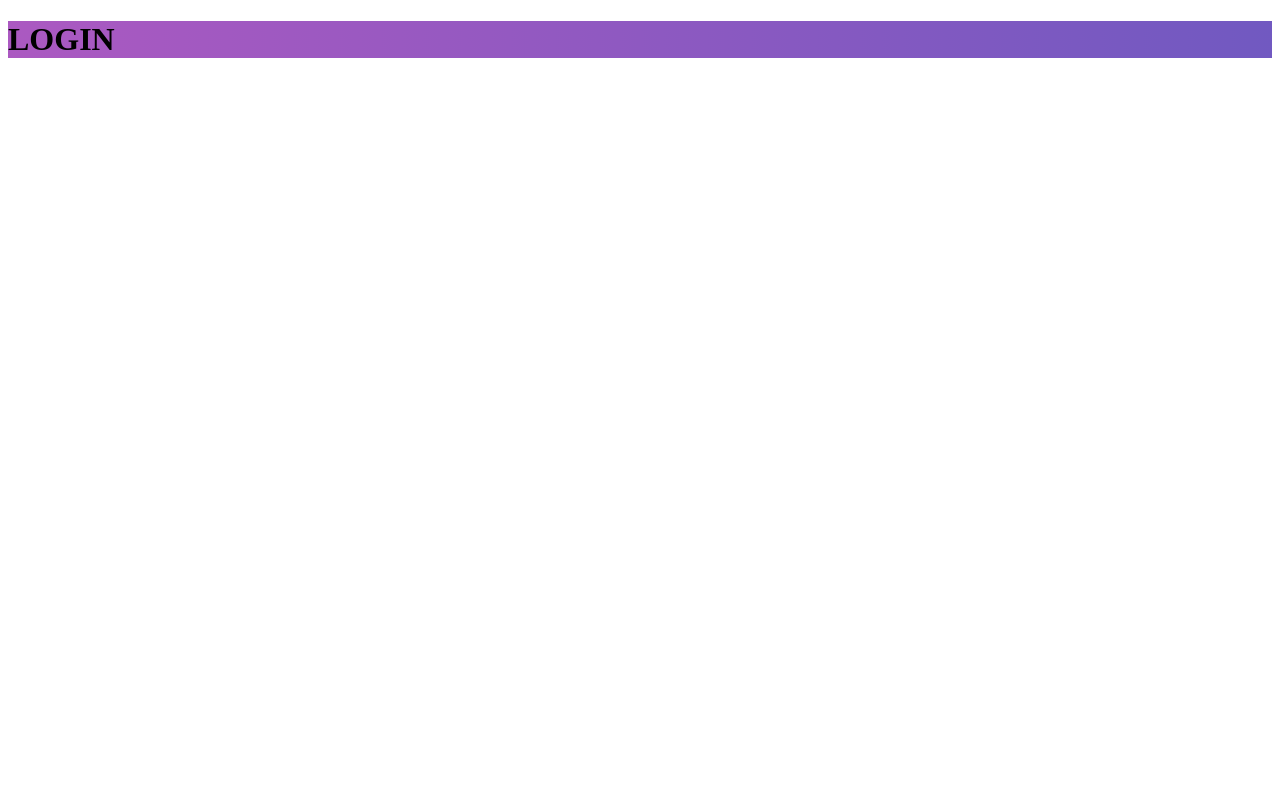
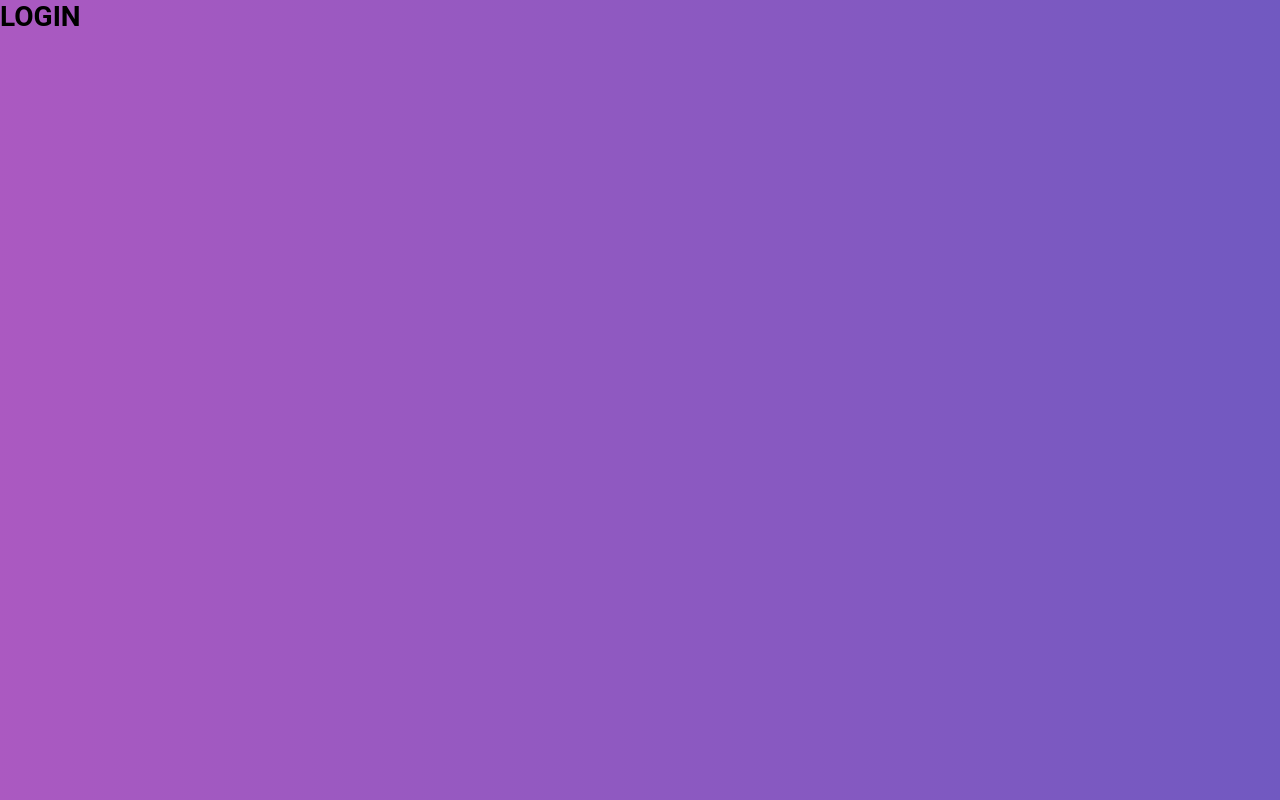
Before and after one commit to radaelilucca/gobarber-frontend, a React (Create React App) app: page / in a window 1280 px wide. Built offline with nearby package versions, Linux system fonts and the light colour scheme.

Commit message:
Creating GlobalStyles

```diff
--- a/src/App.js
+++ b/src/App.js
@@ -1,14 +1,16 @@
 import React from "react";
 import { Router } from "react-router-dom";
+import "./config/ReactotronConfig";
 
 import Routes from "./routes";
 import history from "./services/history";
 
-import "./config/ReactotronConfig";
+import GlobalStyle from "./styles/global";
 
 function App() {
   return (
     <Router history={history}>
+      <GlobalStyle />
       <Routes />
     </Router>
   );
--- /dev/null
+++ b/src/styles/global.js
@@ -0,0 +1,44 @@
+import { createGlobalStyle } from "styled-components";
+
+export default createGlobalStyle`
+
+@import url('https://fonts.googleapis.com/css2?family=Roboto:wght@400;700&display=swap');
+
+  * {
+    margin: 0;
+    padding: 0;
+    outline: 0;
+    box-sizing: border-box;
+
+  }
+
+  *:focus {
+    outline: 0;
+  }
+
+  html, body, #root {
+    height: 100%;
+
+  }
+
+  body {
+    -webkit-font-smoothing: antialiased;
+  }
+
+  body, input, button {
+    font: 14px 'Roboto', sans-serif;
+  }
+
+  a {
+    text-decoration: none;
+  }
+
+  ul {
+    list-style: none;
+  }
+
+  button {
+    cursor: pointer;
+  }
+
+`;
```
